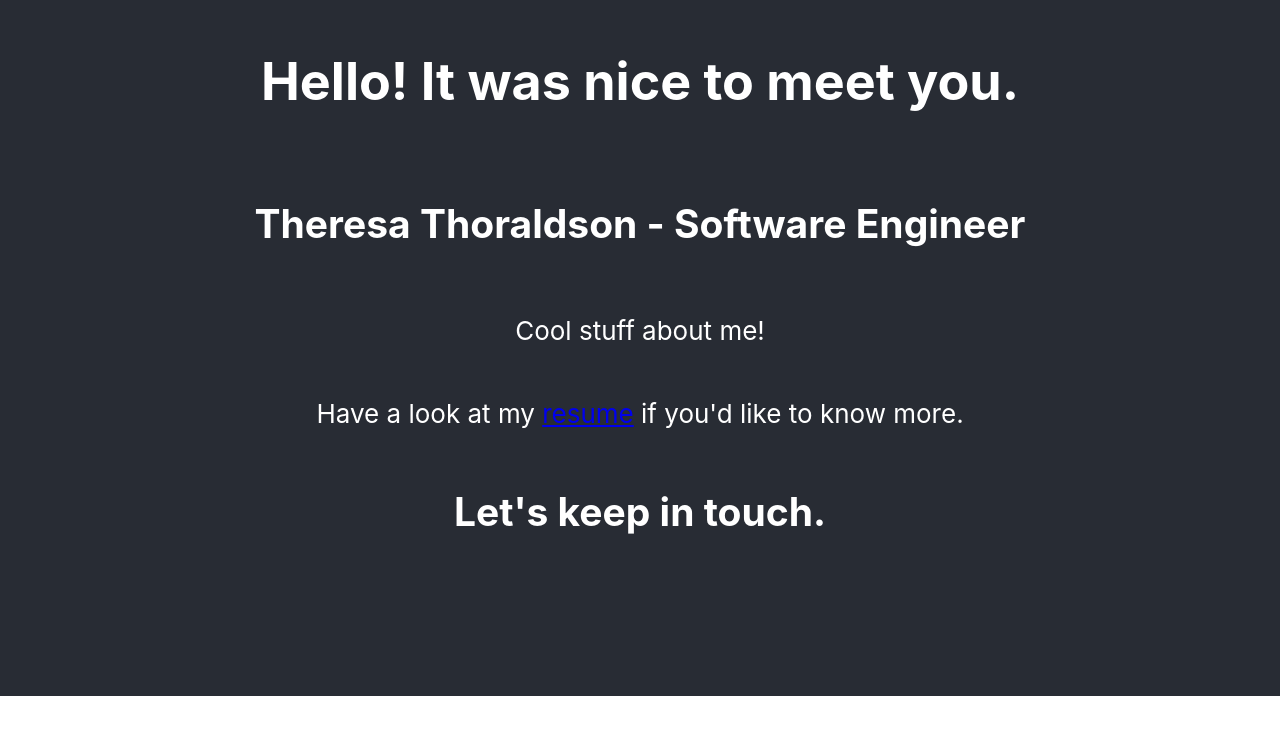
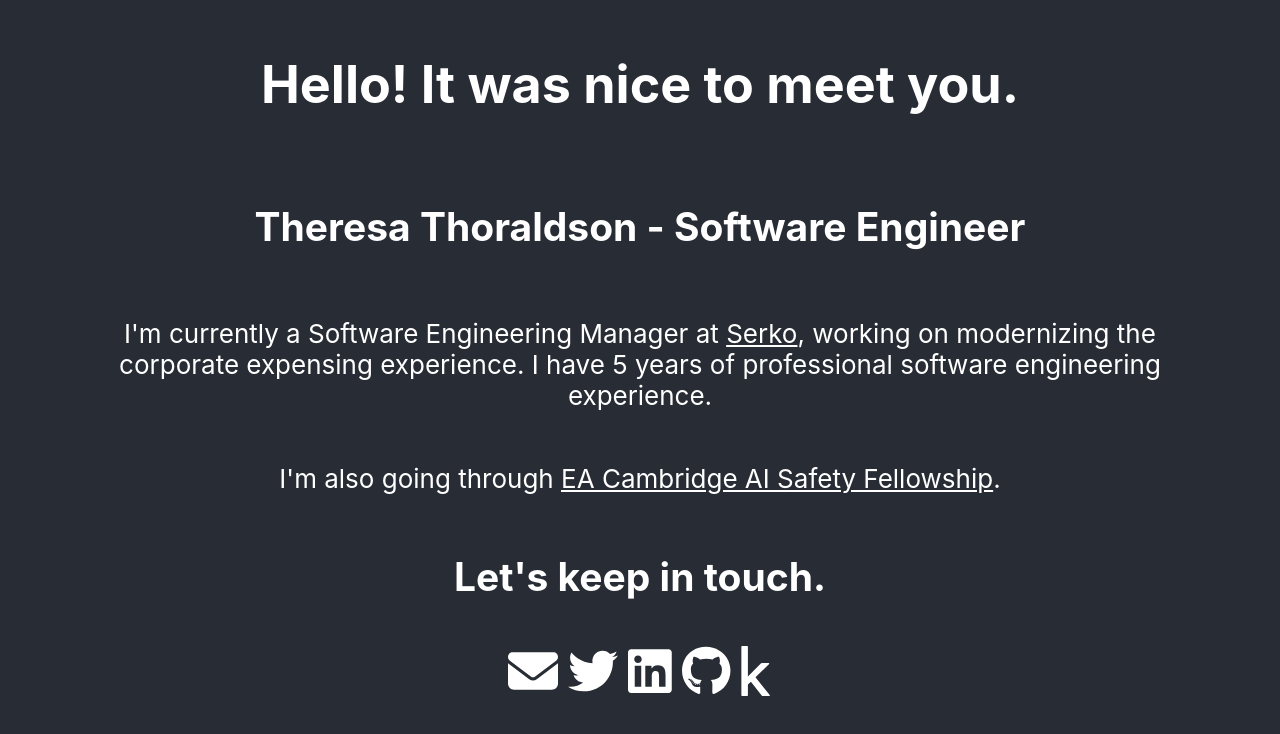
Before and after one commit to tthoraldson/hello, a React (Create React App) app: page / in a window 1280 px wide. Shown: the part 104-838 px from the top of the page. Before the commit the page ends 800 px from the top, so only its background shows below. Built offline with nearby package versions, Linux system fonts and the light colour scheme.

Commit message:
added icons

```diff
--- a/package.json
+++ b/package.json
@@ -4,6 +4,7 @@
   "private": true,
   "dependencies": {
     "@fortawesome/fontawesome-svg-core": "^6.1.1",
+    "@fortawesome/free-brands-svg-icons": "^6.1.1",
     "@fortawesome/free-solid-svg-icons": "^6.1.1",
     "@fortawesome/react-fontawesome": "^0.1.18",
     "@testing-library/jest-dom": "^5.16.3",
--- a/public/index.html
+++ b/public/index.html
@@ -2,6 +2,7 @@
 <html lang="en">
   <head>
     <meta charset="utf-8" />
+    <link href="https://maxcdn.bootstrapcdn.com/font-awesome/4.7.0/css/font-awesome.min.css" rel="stylesheet" />
     <link rel="icon" href="%PUBLIC_URL%/favicon.ico" />
     <meta name="viewport" content="width=device-width, initial-scale=1" />
     <meta name="theme-color" content="#000000" />
--- a/src/App.css
+++ b/src/App.css
@@ -1,16 +1,5 @@
 .App {
   text-align: center;
-}
-
-.App-logo {
-  height: 40vmin;
-  pointer-events: none;
-}
-
-@media (prefers-reduced-motion: no-preference) {
-  .App-logo {
-    animation: App-logo-spin infinite 20s linear;
-  }
 }
 
 .App-header {
@@ -21,6 +10,7 @@
   align-items: center;
   justify-content: center;
   font-size: calc(10px + 2vmin);
+  padding: 5%;
   color: white;
 }
 
@@ -28,11 +18,11 @@
   color: #61dafb;
 }
 
-@keyframes App-logo-spin {
-  from {
-    transform: rotate(0deg);
-  }
-  to {
-    transform: rotate(360deg);
-  }
+a, a:visited {
+  color: inherit;
 }
+
+#icons > a {
+  font-size: 50px;
+  padding: 5px;
+}
--- a/src/App.js
+++ b/src/App.js
@@ -1,5 +1,10 @@
 import { FontAwesomeIcon } from '@fortawesome/react-fontawesome'
+import { library } from '@fortawesome/fontawesome-svg-core';
+import { faEnvelope } from '@fortawesome/free-solid-svg-icons';
+import { faTwitter, faGithub, faKaggle, faLinkedin } from '@fortawesome/free-brands-svg-icons';
 import './App.css';
+
+library.add(faEnvelope, faTwitter, faGithub, faKaggle, faLinkedin)
 
 function App() {
   return (
@@ -7,11 +12,16 @@ function App() {
       <header className="App-header">
         <h1>Hello! It was nice to meet you.</h1>
         <h2>Theresa Thoraldson - Software Engineer</h2>
-        <p>Cool stuff about me!</p>
-        <p>Have a look at my <a href='www.mycoolresume.com'>resume</a> if you'd like to know more.</p>
+        <p>I'm currently a Software Engineering Manager at <a href='https://www.serko.com/'>Serko</a>, working on modernizing the corporate expensing experience. I have 5 years of professional software engineering experience.</p>
+        <p>I'm also going through <a href='https://www.eacambridge.org/technical-alignment-curriculum'>EA Cambridge AI Safety Fellowship</a>.</p>
+        {/* <p>Have a look at my <a href='www.mycoolresume.com'>resume</a> if you'd like to know more.</p> */}
         <h2>Let's keep in touch.</h2>
         <div id="icons">
-        <FontAwesomeIcon icon="fa-brands fa-github" />
+        <a href="mailto:theresa.thoraldson@gmail.com"><FontAwesomeIcon icon={["fa", "envelope"]} size="20px"/></a>
+          <a href="https://twitter.com/tthoraldson"><FontAwesomeIcon icon={["fab", "twitter"]} /></a>
+          <a href="https://www.linkedin.com/in/theresathoraldson/"><FontAwesomeIcon icon={["fab", "linkedin"]} /></a>
+          <a href="https://github.com/tthoraldson"><FontAwesomeIcon icon={["fab", "github"]} /></a>
+          <a href="https://www.kaggle.com/tthoraldson/"><FontAwesomeIcon icon={["fab", "kaggle"]} /></a>
         </div>
       </header>
     </div>
--- a/src/index.css
+++ b/src/index.css
@@ -5,6 +5,12 @@ body {
     sans-serif;
   -webkit-font-smoothing: antialiased;
   -moz-osx-font-smoothing: grayscale;
+}
+
+a:link,
+a:visited,
+a:hovered {
+  color: white;
 }
 
 code {
```
Also changed, not shown: 1 other file (tests, documents, lock files or other folders).
